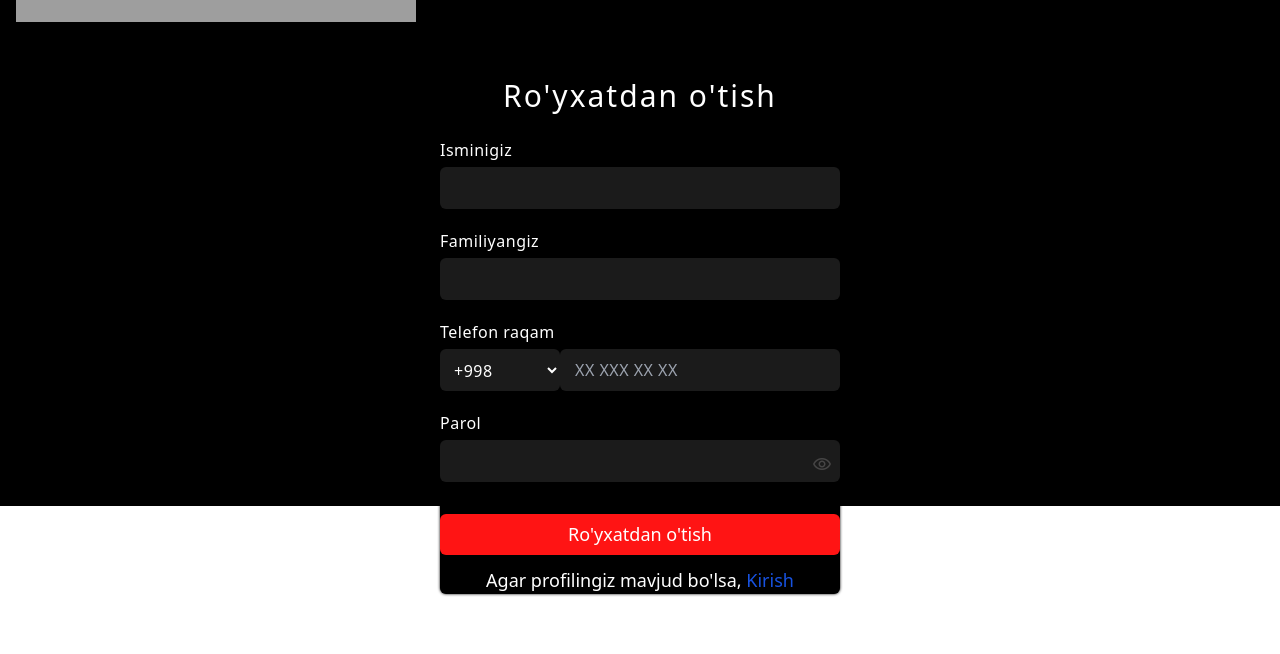
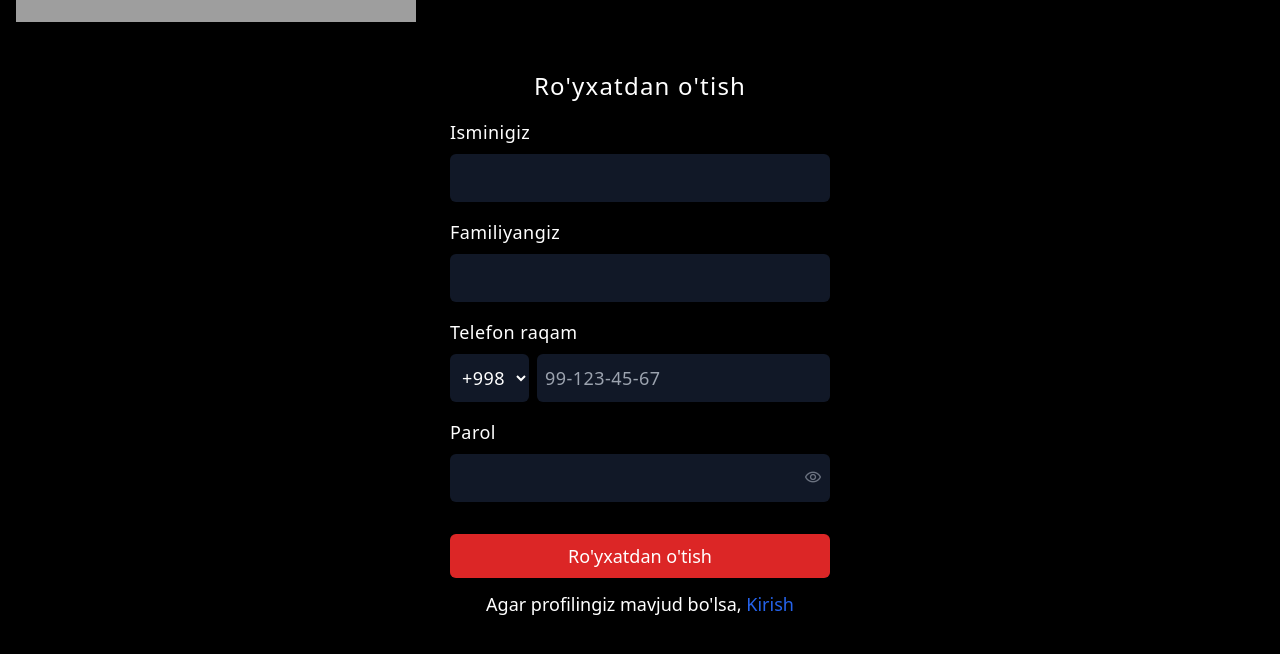
Before and after one commit to ravshanaliyev/gym-up, a React (Vite) app: page /auth/register in a window 1280 px wide. Shown: the part 294-948 px from the top of the page. Before the commit the page ends 888 px from the top, so only its background shows below. Built offline with nearby package versions, Linux system fonts and the light colour scheme; grey boxes are pictures that could not be loaded.

Commit message:
Bug fixed

```diff
--- a/src/components/shared/services.tsx
+++ b/src/components/shared/services.tsx
@@ -19,7 +19,7 @@ const Services = () => {
                     <div className="cards grid grid-cols-1 lg:grid-cols-3 gap-8 mt-8 lg:mt-12 place-items-center">
                         <div className="card bg-white text-black max-w-[370px] h-fit py-8 px-10 lg:py-10 lg:px-12 text-center group mb-4">
                             <IoIosFitness className="text-[50px] mx-auto" />
-                            <h3 className="text-[20px] font-semibold mt-6 mb-4 teko">{t('services.quality_equipment')}</h3>
+                            <h3 className="text-[17px] font-semibold mt-6 mb-4 teko">{t('services.quality_equipment')}</h3>
                             <p className="text-base text-[#303133] barlow">{t('services.service_description')}</p>
                             <Link to={'about'}>
                                 <Button className='rounded-none teko text-sm lg:text-base px-10 h-[45px] mt-6 w-full transition duration-300'>{t('services.discover_more')}</Button>
@@ -27,7 +27,7 @@ const Services = () => {
                         </div>
                         <div className="card bg-white text-black max-w-[370px] h-fit py-8 px-10 lg:py-10 lg:px-12 text-center group mb-4">
                             <IoFitness className="text-[50px] mx-auto" />
-                            <h3 className="text-[20px] font-semibold mt-6 mb-4 teko">{t('services.health_caring')}</h3>
+                            <h3 className="text-[17px] font-semibold mt-6 mb-4 teko">{t('services.health_caring')}</h3>
                             <p className="text-base text-[#303133] barlow">{t('services.service_description')}</p>
                             <Link to={'about'}>
                                 <Button className='rounded-none teko text-sm lg:text-base px-10 h-[45px] mt-6 w-full transition duration-300'>{t('services.discover_more')}</Button>
@@ -35,7 +35,7 @@ const Services = () => {
                         </div>
                         <div className="card bg-white text-black max-w-[370px] h-fit py-8 px-10 lg:py-10 lg:px-12 text-center group mb-4">
                             <IoMdFitness className="text-[50px] mx-auto" />
-                            <h3 className="text-[20px] font-semibold mt-6 mb-4 teko">{t('services.gym_strategies')}</h3>
+                            <h3 className="text-[17px] font-semibold mt-6 mb-4 teko">{t('services.gym_strategies')}</h3>
                             <p className="text-base text-[#303133] barlow">{t('services.service_description')}</p>
                             <Link to={'about'}>
                                 <Button className='rounded-none teko text-sm lg:text-base px-10 h-[45px] mt-6 w-full transition duration-300'>{t('services.discover_more')}</Button>
--- a/src/index.css
+++ b/src/index.css
@@ -63,9 +63,8 @@ input[type="number"]::-webkit-inner-spin-button {
 }
 
 .auth-overlay {
-  background-repeat: no-repeat;
-  background-size: cover;
   width: 100%;
+  padding: 2rem 0 7rem !important;
   height: 100vh;
   background: #000;
 }
@@ -77,7 +76,6 @@ input[type="number"]::-webkit-inner-spin-button {
   top: 0;
   width: 100%;
   height: 100%;
-  background-color: rgb(0, 0, 0);
 }
 
 
--- a/src/pages/auth/Auth.tsx
+++ b/src/pages/auth/Auth.tsx
@@ -1,4 +1,4 @@
-import { Navbar } from "@/components";
+import { Footer, Navbar } from "@/components";
 import { useEffect } from "react";
 import { Outlet, useNavigate, useParams } from "react-router-dom";
 
@@ -21,9 +21,9 @@ const Auth = () => {
 
   return (
     <>
+        <Navbar/>
       <div className="auth-overlay">
-        <Navbar/>
-        <div className="flex  backdrop-filter backdrop-brightness-100 bg-black max-w-[400px] w-full  shadow-[0_0_3px_#000]  rounded-[6px] m-auto mt-[2.2rem]">
+        <div className="flex  backdrop-filter backdrop-brightness-100 bg-black max-w-[380px] w-full  shadow-[0_0_3px_#000]  rounded-[6px] m-auto ">
           <Outlet />
         </div>
       </div>
--- a/src/pages/auth/register/Register.tsx
+++ b/src/pages/auth/register/Register.tsx
@@ -73,9 +73,9 @@ const Register = () => {
     return (
         <>
             <div>
-                <h3 className="text-center text-[30px] font-[500] text-[#fff] tracking-[2px]">{t("auth.register")}</h3>
+                <h3 className="text-center text-2xl font-medium text-white tracking-wider">{t("auth.register")}</h3>
                 <form onSubmit={handleRegister} className="w-full text-center">
-                    <label className="text-[16px] text-[#fff] text-left mt-5 inline-block w-full tracking-[.5px] font-[400]" htmlFor="firstname">
+                    <label className="text-lg text-white text-left mt-4  inline-block w-full tracking-wide font-normal" htmlFor="firstname">
                         {t("auth.firstname")}
                         <input
                             value={firstname}
@@ -83,10 +83,10 @@ const Register = () => {
                             id="firstname"
                             type="text"
                             name="firstname"
-                            className="bg-[#1b1b1b] p-[10px] w-full h-[42px] mt-[5px] outline-none indent-[5px] py-2 rounded-[6px]"
+                            className="bg-gray-900 p-2 w-full h-12 mt-2 outline-none rounded-md"
                         />
                     </label>
-                    <label className="text-[16px] text-[#fff] text-left mt-5 inline-block w-full tracking-[.5px] font-[400]" htmlFor="lastname">
+                    <label className="text-lg text-white text-left mt-4 inline-block w-full tracking-wide font-normal" htmlFor="lastname">
                         {t("auth.lastname")}
                         <input
                             value={lastname}
@@ -94,35 +94,32 @@ const Register = () => {
                             id="lastname"
                             type="text"
                             name="lastname"
-                            className="bg-[#1b1b1b] p-[10px] w-full h-[42px] mt-[5px] outline-none indent-[5px] py-2 rounded-[6px]"
+                            className="bg-gray-900 p-2 w-full h-12 mt-2 outline-none rounded-md"
                         />
                     </label>
-                    <label className="text-[16px] text-[#fff] text-left mt-5 inline-block w-full tracking-[.5px] font-[400]" htmlFor="number">
+                    <label className="text-lg text-white text-left mt-4 inline-block w-full tracking-wide font-normal" htmlFor="number">
                         {t("auth.phone")}
-                        <div className="flex">
+                        <div className="flex items-center gap-x-2 ">
                             <select
                                 value={phoneCode}
                                 onChange={(e: ChangeEvent<HTMLSelectElement>) => setPhoneCode(e.target.value)}
-                                className="bg-[#1b1b1b] p-[10px] w-[30%] h-[42px] mt-[5px] outline-none rounded-[6px]"
+                                className="bg-gray-900 p-2 h-12 mt-2 outline-none rounded-md"
                             >
                                 <option value="+998">+998</option>
-                                <option value="+1">+1</option>
-                                <option value="+44">+44</option>
-                                {/* Boshqa kodlar */}
                             </select>
                             <input
-                                placeholder="XX XXX XX XX"
+                                placeholder="99-123-45-67"
                                 value={focused ? phoneNumber : ""}
                                 onFocus={handleInputFocus}
                                 onChange={(e) => handlePhoneNumberChange(e.target.value)}
                                 id="number"
                                 type="text"
                                 name="number"
-                                className="bg-[#1b1b1b] p-[10px] w-[70%] h-[42px] mt-[5px] outline-none indent-[5px] py-2 rounded-[6px]"
+                                className="bg-gray-900 p-2 w-[100%] h-12 mt-2 outline-none rounded-md"
                             />
                         </div>
                     </label>
-                    <label className="relative text-[16px] text-[#fff] text-left mt-5 inline-block w-full tracking-[.5px] font-[400]" htmlFor="password">
+                    <label className="relative text-lg text-white text-left mt-4 inline-block w-full tracking-wide font-normal" htmlFor="password">
                         {t("auth.password")}
                         <input
                             value={password}
@@ -130,23 +127,23 @@ const Register = () => {
                             id="password"
                             type={passwordType}
                             name="password"
-                            className="bg-[#1b1b1b] p-[10px] w-full h-[42px] mt-[5px] outline-none indent-[5px] py-2 rounded-[6px]"
+                            className="bg-gray-900 p-2 w-full h-12 mt-2 outline-none rounded-md"
                         />
                         <span
                             onClick={handleShowPassword}
-                            className="material-symbols-outlined absolute right-[2%] top-[60%] text-[20px] text-[#464545] cursor-pointer"
+                            className="material-symbols-outlined absolute right-2 top-[70%] transform -translate-y-1/2 text-lg text-gray-500 cursor-pointer"
                         >
                             {changeIcon ? "visibility_off" : "visibility"}
                         </span>
                     </label>
                     <div
                         style={registerLoading ? { cursor: "not-allowed" } : { cursor: "pointer" }}
-                        className="w-full mt-8 transition duration-[0.2s] bg-[#ff1414] text-[#fff] text-[18px] font-[400] py-[7px] rounded-[6px] hover:bg-[#fa5757]"
+                        className="w-full mt-8 transition duration-200 bg-red-600 text-white text-lg font-normal py-2 rounded-md hover:bg-red-500"
                     >
-                        {registerLoading ? <div className="register-loader"></div> : <button type="submit" className="">{t("auth.register")}</button>}
+                        {registerLoading ? <div className="register-loader"></div> : <button type="submit">{t("auth.register")}</button>}
                     </div>
-                    <Link to="/auth/login" className="mt-3 text-center inline-block font-[400] text-[#fff] text-[18px] m-auto hover:underline">
-                        {t("auth.if_already_exist")}, <span className="text-[#1752e0]">{t("auth.login")}</span>
+                    <Link to="/auth/login" className="mt-3 text-center inline-block font-normal text-white text-lg m-auto hover:underline">
+                        {t("auth.if_already_exist")}, <span className="text-blue-600">{t("auth.login")}</span>
                     </Link>
                 </form>
             </div>
```
